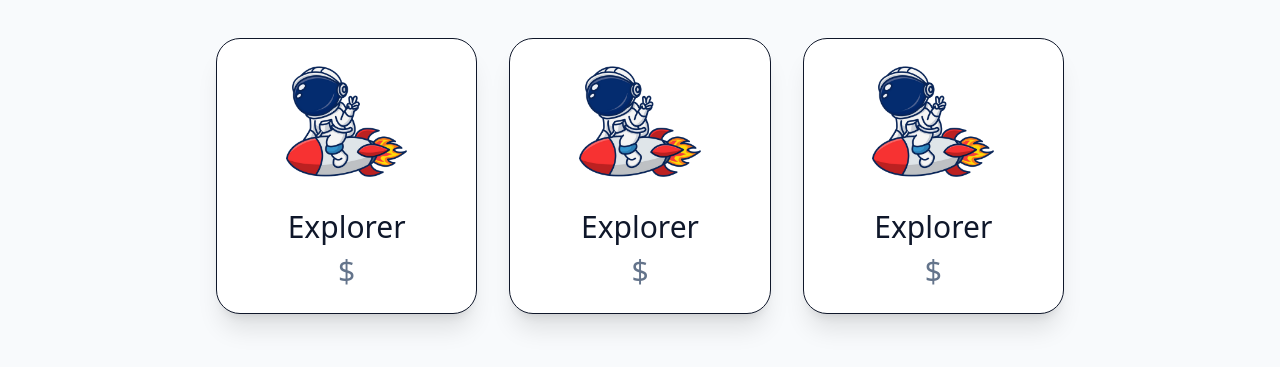
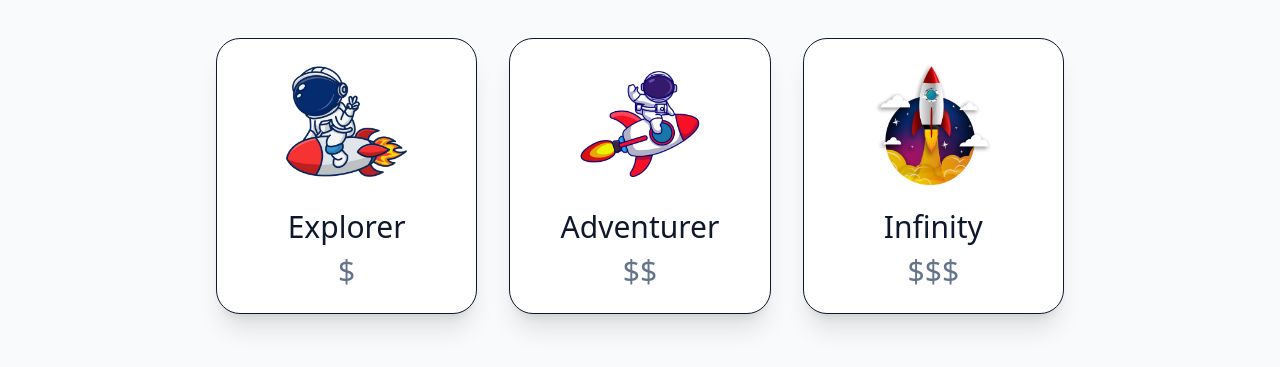
Before and after one commit to aadarshraj02/Acme-Rocket-Page, a website: page src/index.html in a window 1280 px wide. Shown: the part 703-1070 px from the top of the page. Drawn offline with Linux system fonts and the light colour scheme.

Commit message:
updated images and p tag for each list item(rocket)

```diff
--- a/src/index.html
+++ b/src/index.html
@@ -85,37 +85,45 @@
           <li
             class="flex flex-col items-center border border-solid border-slate-900 dark:border-gray-100 bg-white py-6 px-2 rounded-3xl shadow-xl w-2/3 sm:w-5/6 dark:bg-black"
           >
-            <img src="img/rocketman.png" alt="rocket man" class="mb-6 w-1/2" />
+            <img
+              src="img/rocketride.png"
+              alt="rocket ride"
+              class="mb-6 w-1/2"
+            />
             <h3 class="text-3xl text-center text-slate-900 dark:text-white">
-              Explorer
+              Adventurer
             </h3>
             <p
               class="hidden sm:block text-3xl text-center mt-2 text-slate-500 dark:text-slate-400"
             >
-              $
+              $$
             </p>
             <p
               class="sm:hidden text-2xl text-center mt-2 text-slate-500 dark:text-slate-400"
             >
-              Affordable Exploration
+              BEst Selling Rocket!
             </p>
           </li>
           <li
             class="flex flex-col items-center border border-solid border-slate-900 dark:border-gray-100 bg-white py-6 px-2 rounded-3xl shadow-xl w-2/3 sm:w-5/6 dark:bg-black"
           >
-            <img src="img/rocketman.png" alt="rocket man" class="mb-6 w-1/2" />
+            <img
+              src="img/rocketlaunch.png"
+              alt="rocket Launch"
+              class="mb-6 w-1/2"
+            />
             <h3 class="text-3xl text-center text-slate-900 dark:text-white">
-              Explorer
+              Infinity
             </h3>
             <p
               class="hidden sm:block text-3xl text-center mt-2 text-slate-500 dark:text-slate-400"
             >
-              $
+              $$$
             </p>
             <p
               class="sm:hidden text-2xl text-center mt-2 text-slate-500 dark:text-slate-400"
             >
-              Affordable Exploration
+              Luxury Starship
             </p>
           </li>
         </ul>
```
